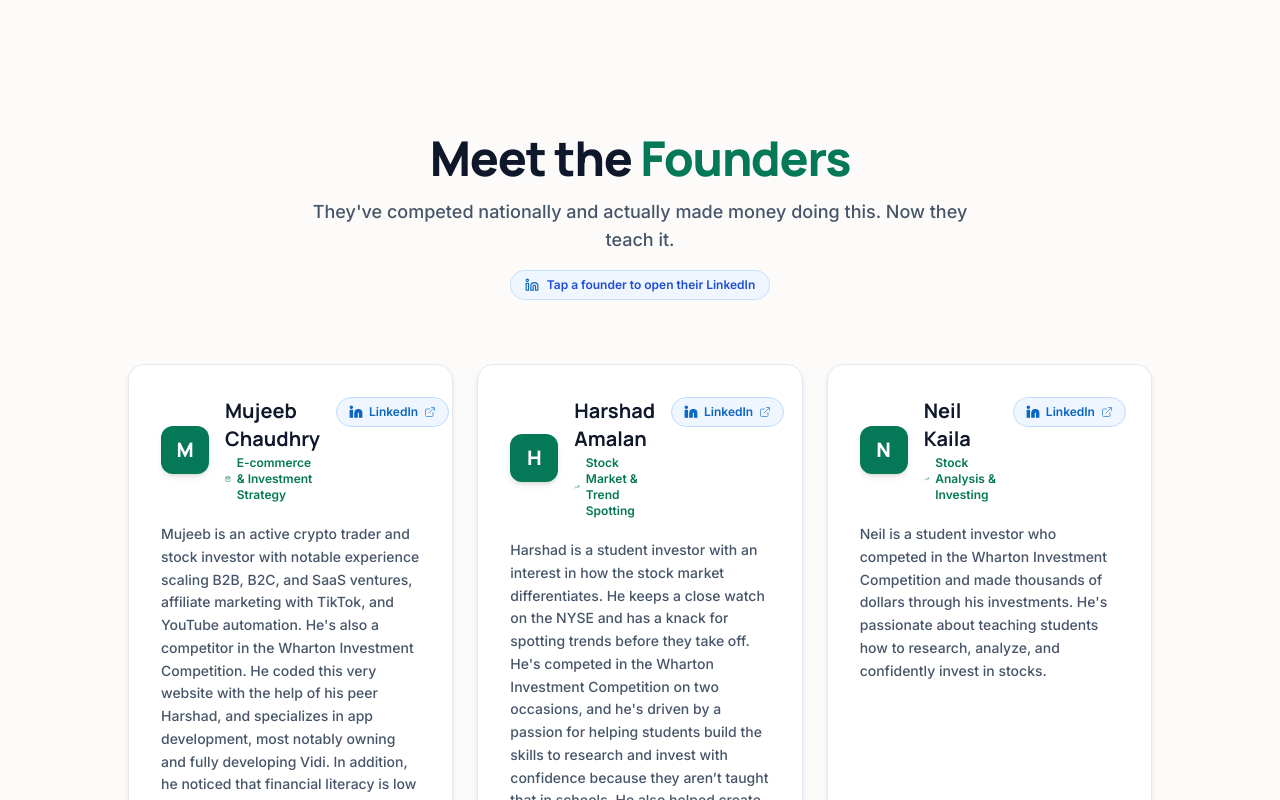
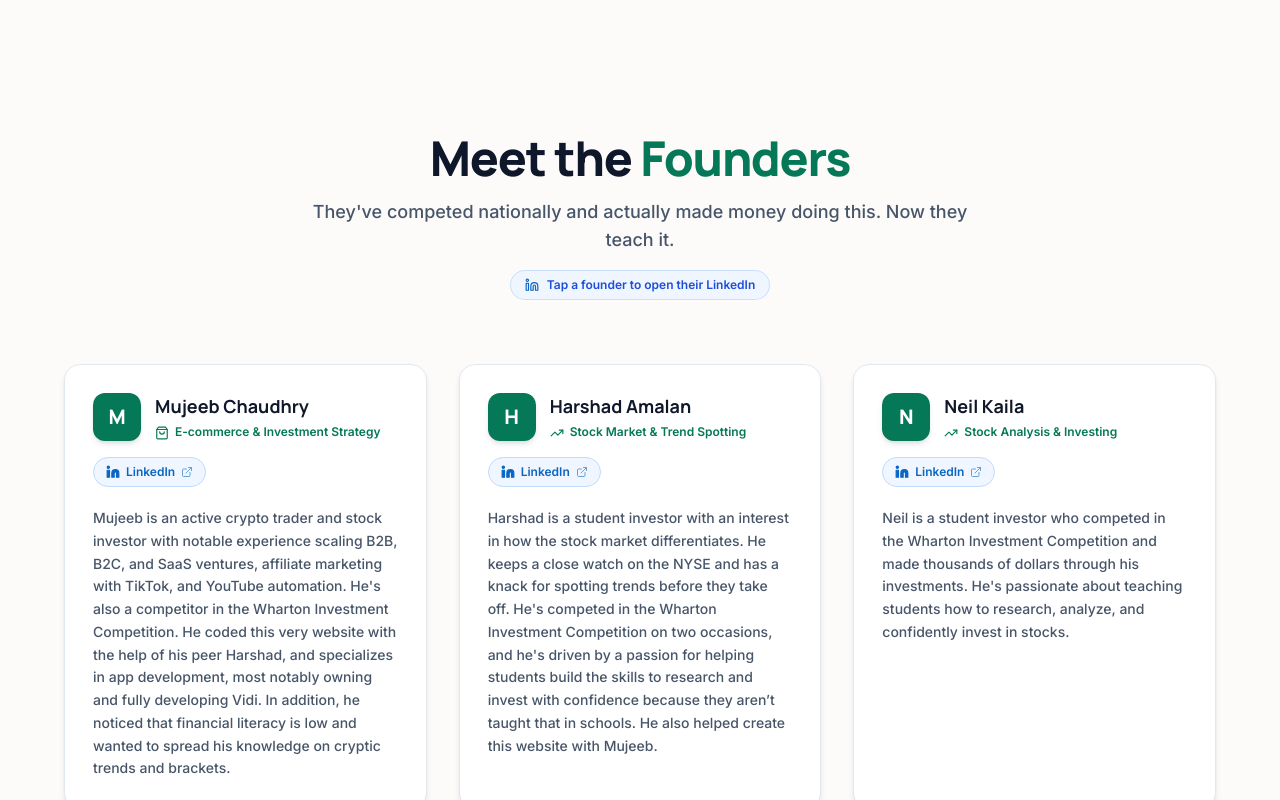
Before and after one commit to muj3b/spendora-workshop-6bc9591d, a React (Vite) app: page / in a window 1280 px wide. Shown: the part 5580-6380 px from the top of the page. Built offline with nearby package versions, Linux system fonts and the light colour scheme.

Commit message:
Fix cramped Meet the Founders cards.
Move LinkedIn under the name so titles stop wrapping into a skinny column, and give the row a bit more width.

Co-authored-by: Cursor <cursoragent@cursor.com>

```diff
--- a/src/components/MeetTheTeam.tsx
+++ b/src/components/MeetTheTeam.tsx
@@ -1,5 +1,5 @@
 import { memo } from "react";
-import { Award, TrendingUp, ShoppingBag, Linkedin, ExternalLink } from "lucide-react";
+import { TrendingUp, ShoppingBag, Linkedin, ExternalLink } from "lucide-react";
 
 interface TeamMember {
   name: string;
@@ -36,7 +36,7 @@ const MeetTheTeam = () => {
 
   return (
     <section className="relative z-10 py-24 px-6">
-      <div className="max-w-5xl mx-auto">
+      <div className="max-w-6xl mx-auto">
         <div className="text-center mb-16">
           <h2 className="text-4xl md:text-5xl font-black text-slate-900 dark:text-white tracking-tight font-manrope mb-4">
             Meet the <span className="text-emerald-700 dark:text-[#52b788]">Founders</span>
@@ -50,7 +50,7 @@ const MeetTheTeam = () => {
           </div>
         </div>
 
-        <div className="grid md:grid-cols-3 gap-6">
+        <div className="grid grid-cols-1 md:grid-cols-3 gap-6 lg:gap-8 items-stretch">
           {team.map((m, i) => {
             const Icon = m.icon;
             const hasLinkedin = Boolean(m.linkedin);
@@ -63,24 +63,23 @@ const MeetTheTeam = () => {
                     window.open(m.linkedin, "_blank", "noopener,noreferrer");
                   }
                 }}
-                className={`group relative overflow-hidden p-8 border border-slate-200 dark:border-white/10 bg-white dark:bg-black transition-all rounded-2xl shadow-md flex flex-col justify-between ${
+                className={`group relative h-full p-6 sm:p-7 border border-slate-200 dark:border-white/10 bg-white dark:bg-black transition-all rounded-2xl shadow-md flex flex-col ${
                   hasLinkedin
                     ? "cursor-pointer hover:border-[#0A66C2]/60 dark:hover:border-[#0A66C2]/80 hover:shadow-xl hover:shadow-[#0A66C2]/5"
                     : "hover:border-emerald-500/40 dark:hover:border-white/20 hover:shadow-xl"
                 }`}
               >
-                <div className="relative z-10">
-                  <div className="flex items-start justify-between gap-4 mb-5">
-                    <div className="flex items-center gap-4">
+                <div className="flex items-start gap-3.5">
                   <div className="w-12 h-12 rounded-xl bg-emerald-700 dark:bg-[#2d6a4f] text-white flex items-center justify-center font-black text-xl font-manrope shadow-md shrink-0">
                     {m.name.charAt(0)}
                   </div>
-                      <div>
-                        <h3 className="text-xl font-bold text-slate-900 dark:text-white font-manrope flex items-center gap-2">
+                  <div className="min-w-0 pt-0.5">
+                    <h3 className="text-lg font-bold text-slate-900 dark:text-white font-manrope leading-tight">
                       {m.name}
                     </h3>
-                        <p className="text-xs font-bold text-emerald-700 dark:text-[#52b788] flex items-center gap-1.5 mt-0.5">
-                          <Icon className="w-3.5 h-3.5" /> {m.expertise}
+                    <p className="text-xs font-bold text-emerald-700 dark:text-[#52b788] mt-1.5 leading-snug flex items-start gap-1.5">
+                      <Icon className="w-3.5 h-3.5 mt-0.5 shrink-0" />
+                      <span>{m.expertise}</span>
                     </p>
                   </div>
                 </div>
@@ -92,19 +91,17 @@ const MeetTheTeam = () => {
                     rel="noopener noreferrer"
                     onClick={(e) => e.stopPropagation()}
                     aria-label={`${m.name}'s LinkedIn Profile`}
-                        className="shrink-0 inline-flex items-center gap-1.5 px-3 py-1.5 rounded-full text-xs font-semibold bg-blue-50 dark:bg-blue-950/60 text-[#0A66C2] dark:text-blue-400 border border-blue-200 dark:border-blue-800/80 hover:bg-[#0A66C2] hover:text-white dark:hover:bg-[#0A66C2] dark:hover:text-white transition-all shadow-xs group/link"
+                    className="mt-4 self-start inline-flex items-center gap-1.5 px-3 py-1.5 rounded-full text-xs font-semibold bg-blue-50 dark:bg-blue-950/60 text-[#0A66C2] dark:text-blue-400 border border-blue-200 dark:border-blue-800/80 hover:bg-[#0A66C2] hover:text-white dark:hover:bg-[#0A66C2] dark:hover:text-white transition-all"
                   >
                     <Linkedin className="w-3.5 h-3.5 fill-current" />
                     <span>LinkedIn</span>
-                        <ExternalLink className="w-3 h-3 opacity-60 group-hover/link:opacity-100 transition-opacity" />
+                    <ExternalLink className="w-3 h-3 opacity-60" />
                   </a>
                 )}
-                  </div>
 
-                  <p className="text-sm text-slate-600 dark:text-zinc-400 leading-relaxed font-medium">
+                <p className="mt-5 text-sm text-slate-600 dark:text-zinc-400 leading-relaxed font-medium">
                   {m.bio}
                 </p>
-                </div>
               </div>
             );
           })}
```
Lines whose indentation alone changed are shown as unchanged.
